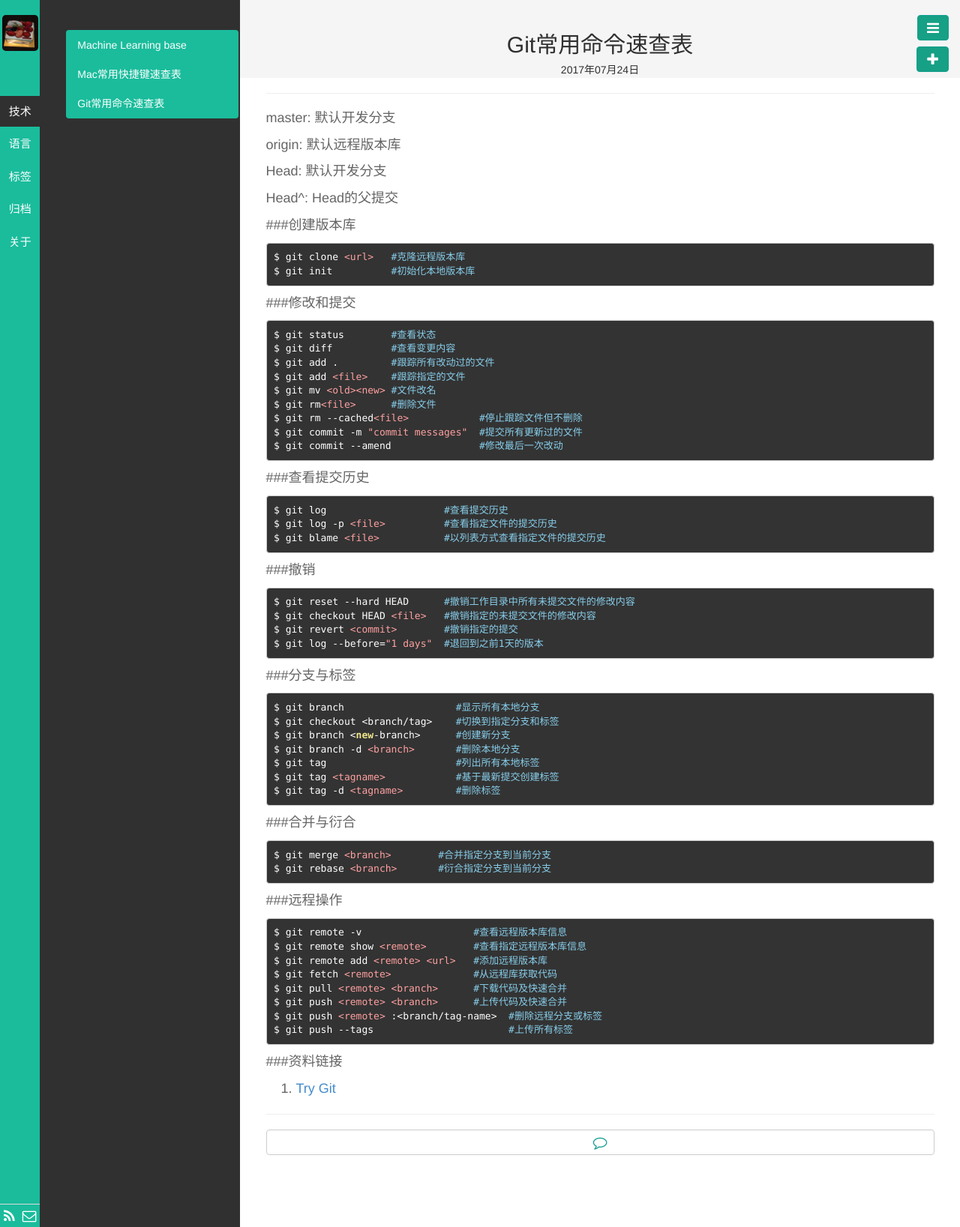
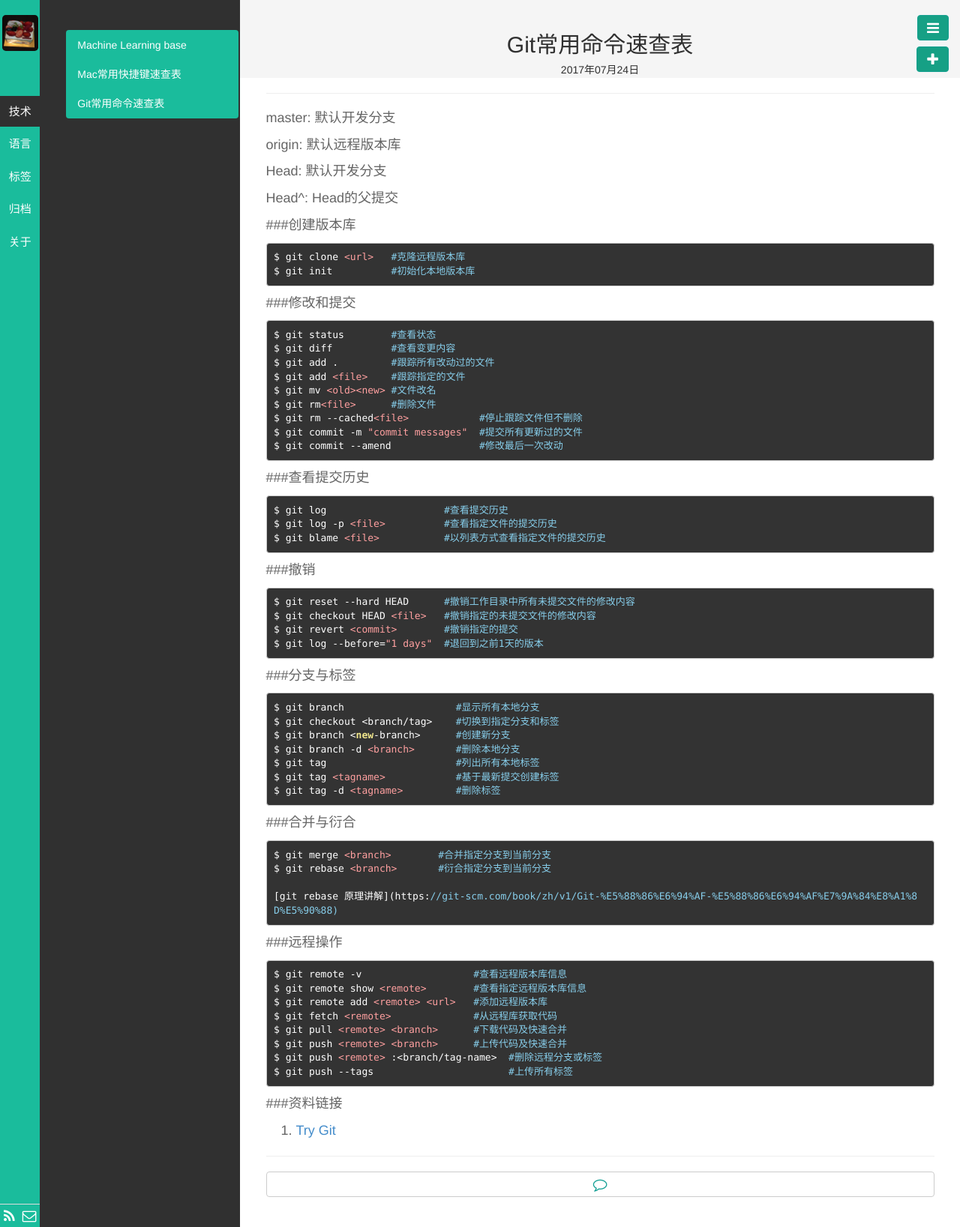
Before and after one commit to kyoyo/kyoyo.github.io, a Jekyll site: the page built from _posts/技術/2017-07-24-Git-Resources.md, in a window 1280 px wide. Shown: the whole page at 75% size. Built offline with Jekyll 4.4.1, drawn with Linux system fonts in a browser that asks for light colours.

Commit message:
git rebase 原理讲解

````diff
--- a/_posts/技術/2017-07-24-Git-Resources.md
+++ b/_posts/技術/2017-07-24-Git-Resources.md
@@ -70,6 +70,8 @@ $ git tag -d <tagname>         #删除标签
 ```
 $ git merge <branch>        #合并指定分支到当前分支
 $ git rebase <branch>       #衍合指定分支到当前分支
+
+[git rebase 原理讲解](https://git-scm.com/book/zh/v1/Git-%E5%88%86%E6%94%AF-%E5%88%86%E6%94%AF%E7%9A%84%E8%A1%8D%E5%90%88)
 ```
 
 ###远程操作
````
